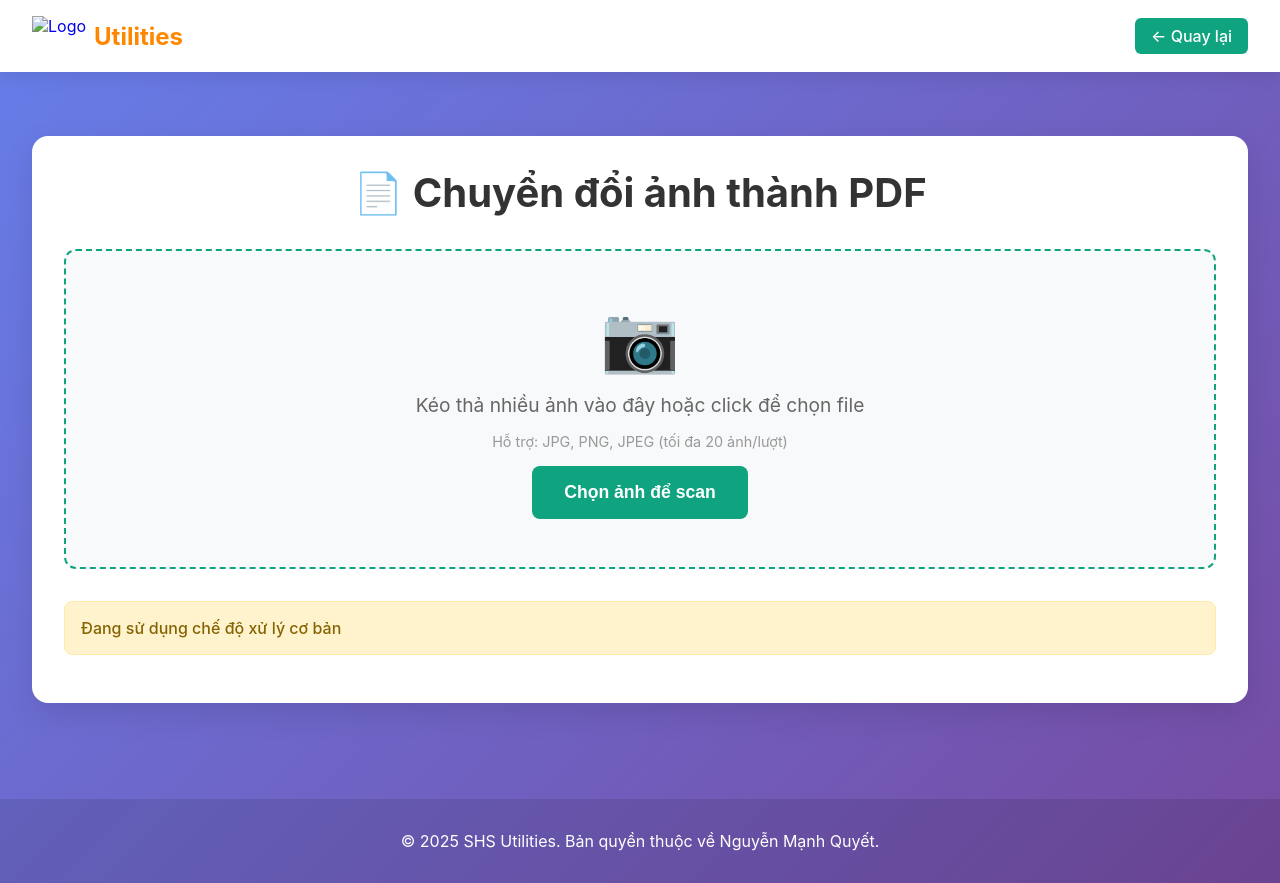
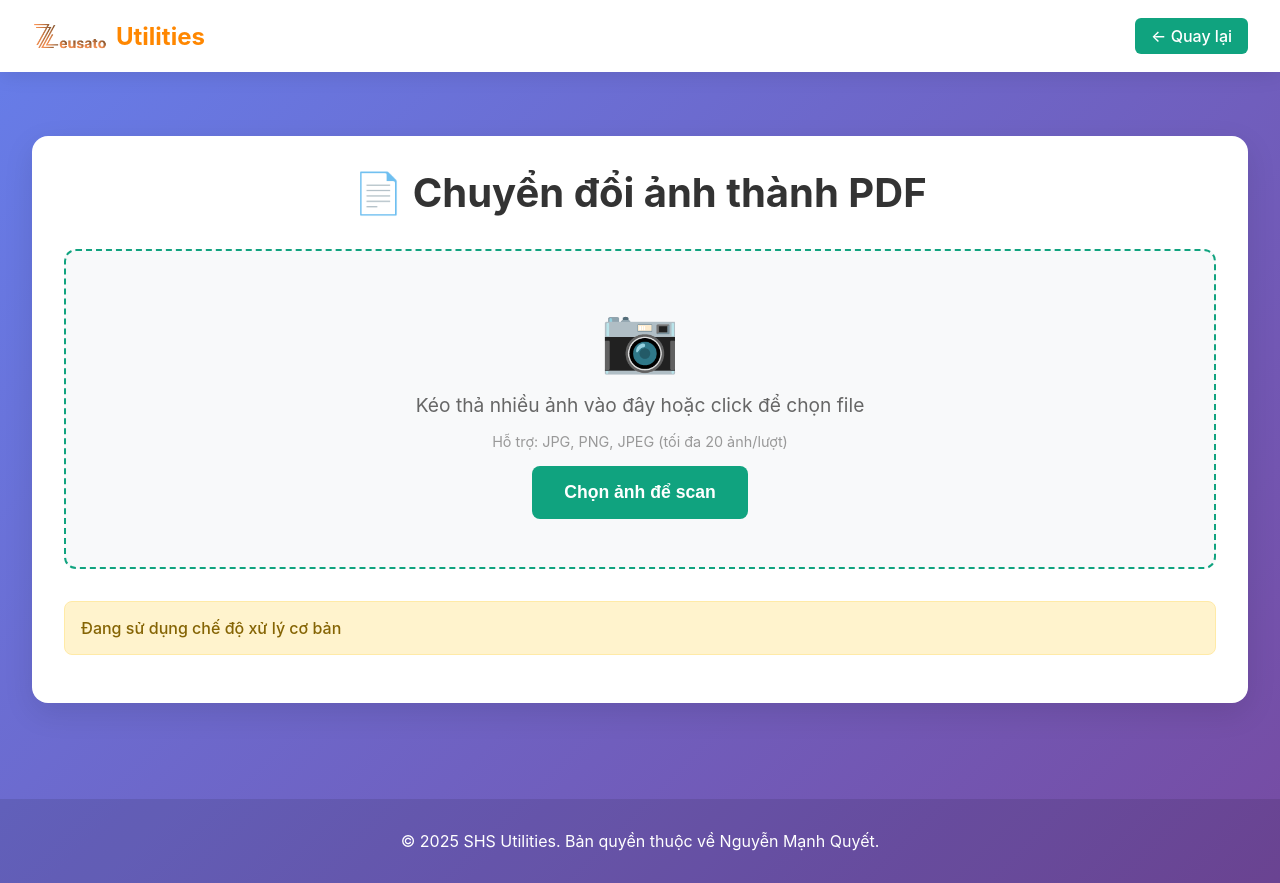
Before and after one commit to zeusato/SHS-Utilities, a plain HTML site: page image-to-pdf-scanner.html in a window 1280 px wide. Drawn offline with nearby package versions, Linux system fonts and the light colour scheme.

Commit message:
Update image-to-pdf-scanner.html

```diff
--- a/image-to-pdf-scanner.html
+++ b/image-to-pdf-scanner.html
@@ -604,7 +604,7 @@
     <header class="header">
         <div class="header-content">
             <a href="index.html" class="logo">
-                <img src="Source/1. Logo.jpg" alt="Logo">
+                <img src="Source/1. Logo.png" alt="Logo">
                 <span class="logo-text">Utilities</span>
             </a>
             <a href="index.html" class="back-btn">← Quay lại</a>
```
